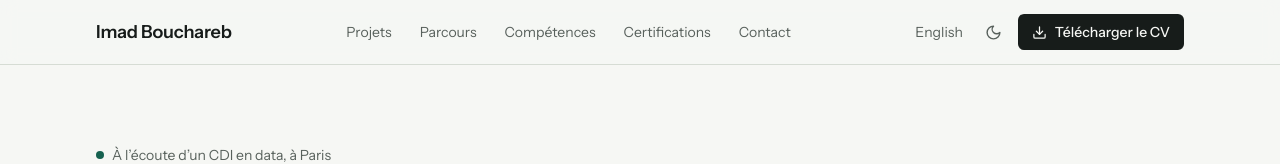
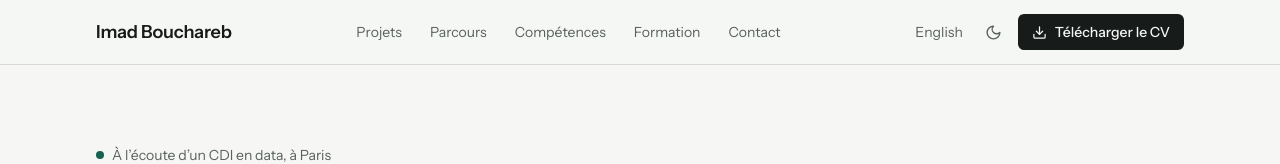
Before and after one commit to Imadbouchareb/portfolio-imad, a React (Vite) app: page / in a window 1280 px wide. Shown: the top 164 px of the page. Built offline with nearby package versions, Linux system fonts and the light colour scheme.

Commit message:
Menu : « Formation » (EN « Education ») à la place de « Certifications »
Co-Authored-By: Claude Opus 5.5 <noreply@anthropic.com>
Claude-Session: https://claude.ai/code/session_011kGKmpKxxNaPSdm3HRAMAo

```diff
--- a/src/App.jsx
+++ b/src/App.jsx
@@ -256,7 +256,7 @@ const Home = ({ t, lang }) => {
       </section>
 
       {/* Certifications et formation */}
-      <section id="certifications" aria-labelledby="credentials-title" className="scroll-mt-20 border-t border-line py-20 sm:py-24">
+      <section id="formation" aria-labelledby="credentials-title" className="scroll-mt-20 border-t border-line py-20 sm:py-24">
         <SectionTitle id="credentials-title" title={t.sections.credentials} />
         <div className="grid gap-12 lg:grid-cols-[1fr_1.2fr]">
           <div className="self-start rounded-xl bg-surface p-7">
--- a/src/content.js
+++ b/src/content.js
@@ -20,7 +20,7 @@ export const content = {
       { label: 'Projets', href: '#projets' },
       { label: 'Parcours', href: '#parcours' },
       { label: 'Compétences', href: '#competences' },
-      { label: 'Certifications', href: '#certifications' },
+      { label: 'Formation', href: '#formation' },
       { label: 'Contact', href: '#contact' }
     ],
     cv: 'Télécharger le CV',
@@ -176,7 +176,7 @@ export const content = {
       { label: 'Projects', href: '#projets' },
       { label: 'Experience', href: '#parcours' },
       { label: 'Skills', href: '#competences' },
-      { label: 'Certifications', href: '#certifications' },
+      { label: 'Education', href: '#formation' },
       { label: 'Contact', href: '#contact' }
     ],
     cv: 'Download CV',
```
